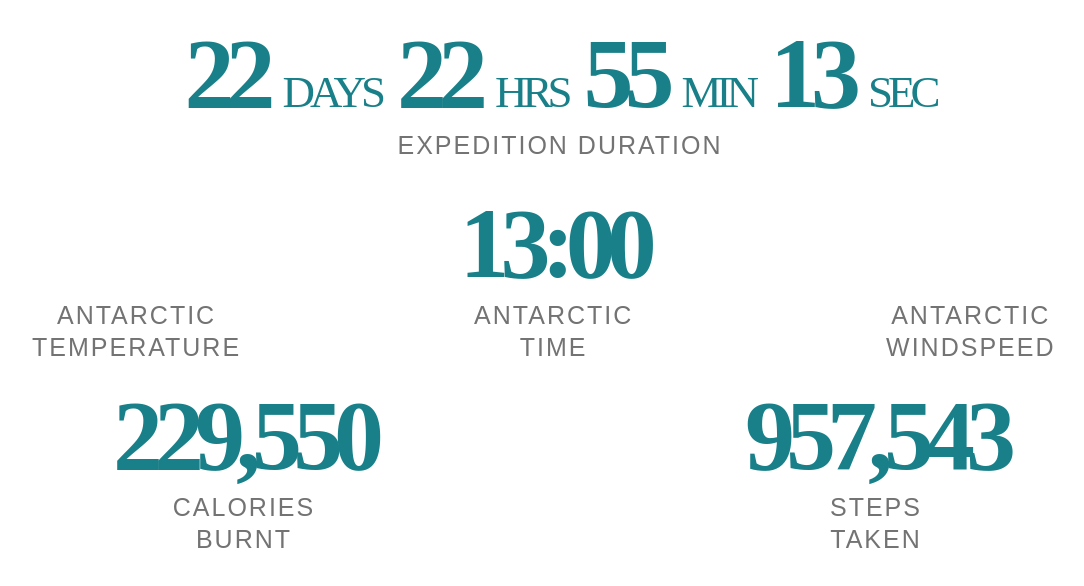
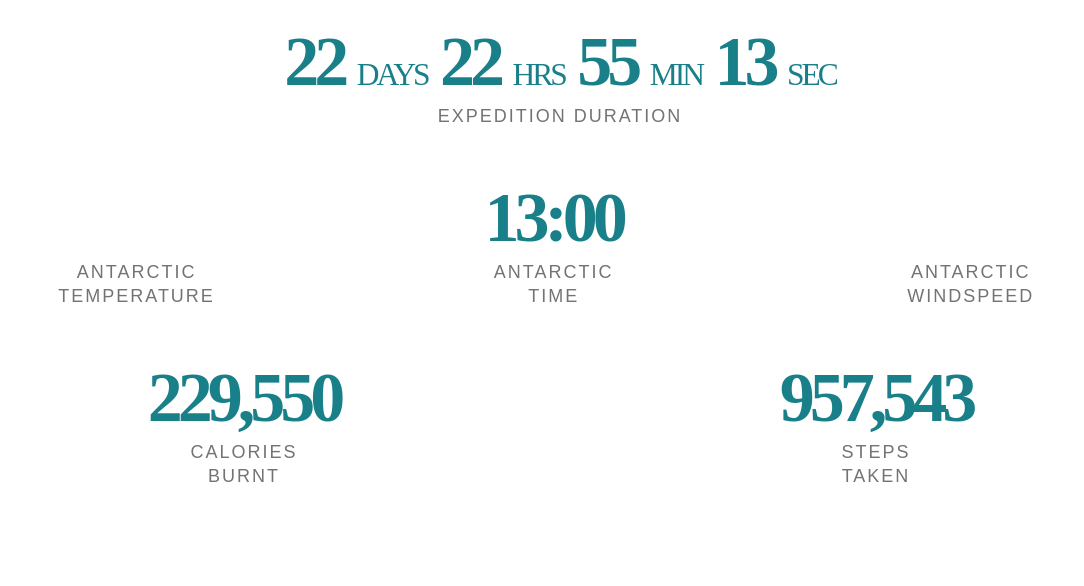
Before and after one commit to beeFlaherty/duesouth-widget, a website: page src/pages/index.html in a window 1280 px wide. Shown: the whole page, without its empty margins (80-1164 px from the left). Drawn offline with Linux system fonts and the light colour scheme; a web font is replaced by a local one.

Commit message:
Increasing letter spacing on small text

```diff
--- a/src/pages/index.html
+++ b/src/pages/index.html
@@ -33,7 +33,7 @@
 
     .ds-dashboard-widgets .stat small {
         font-size: 45%;
-        letter-spacing: -5px;
+        letter-spacing: -3px;
         font-weight: normal;
         line-height: 0.8em;
     }
@@ -46,8 +46,8 @@
     }
 
     @media screen and (min-width: 650px) {
-        .ds-dashboard-widgets.full-width {
-            padding: 10px 0;
+        .ds-dashboard-widgets {
+            padding: 10px 0 20px 0;
         }
 
         .ds-dashboard-widgets.full-width {
@@ -77,12 +77,12 @@
         }
 
         .ds-dashboard-widgets .stat {
-            font-size: 100px;
-            letter-spacing: -9px;
+            font-size: 70px;
+            letter-spacing: -5px;
         }
 
         .ds-dashboard-widgets .stat-title {
-            font-size: 25px;
+            font-size: 18px;
         }
     }
 </style>
```
